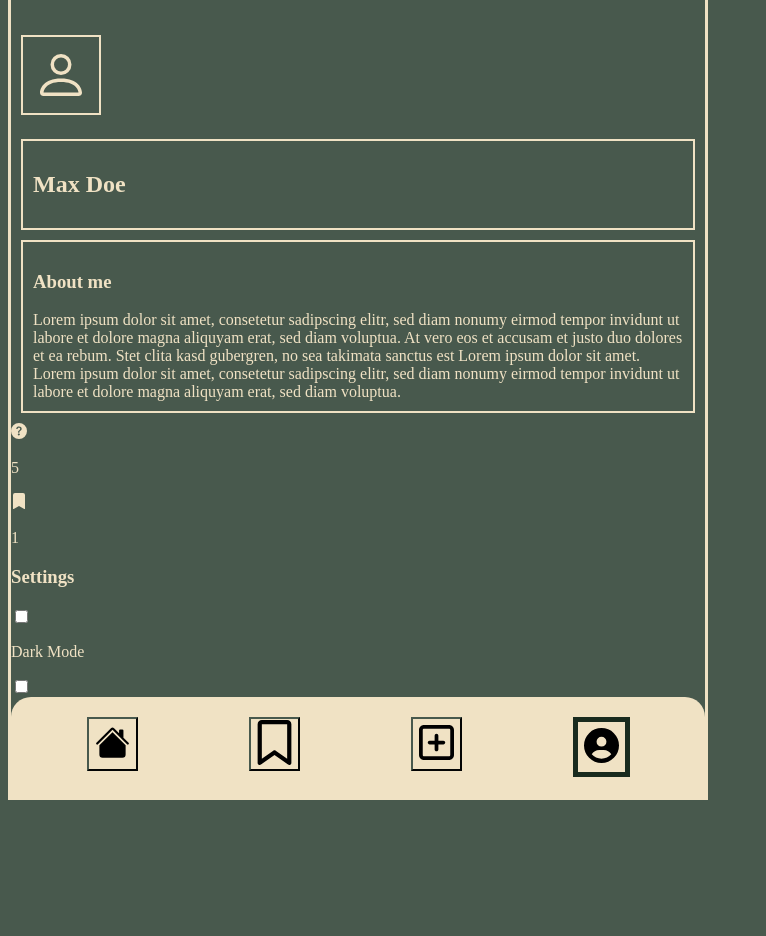
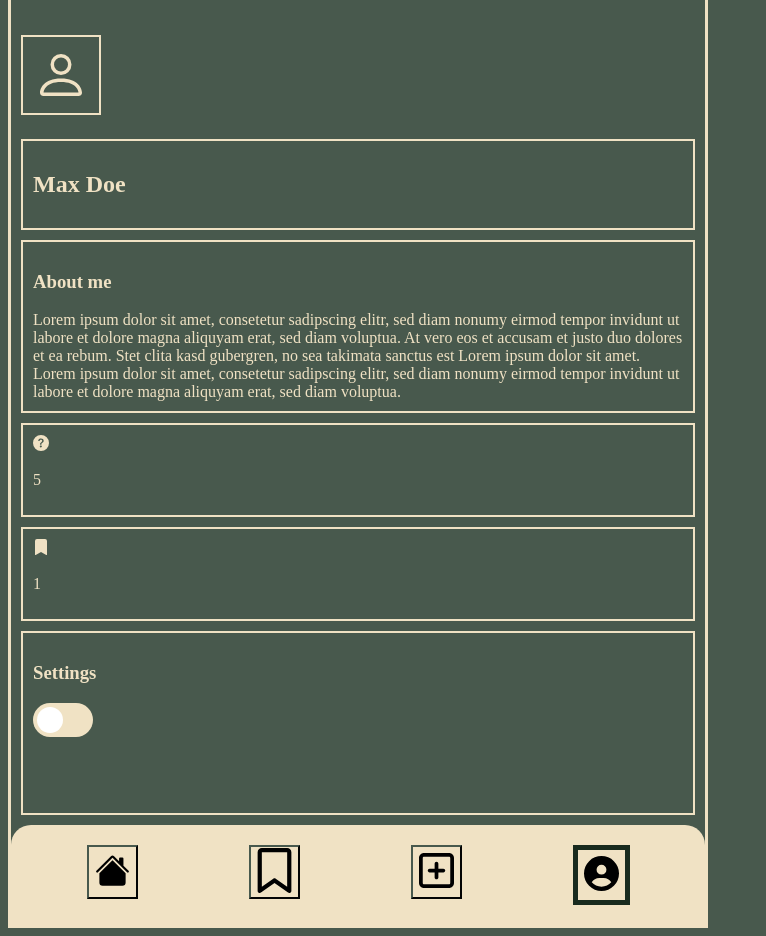
Before and after one commit to gwittm/quizapp, a plain HTML site: page profile.html in a window 1280 px wide. Shown: the part 86-1022 px from the top of the page, without its empty margins (0-766 px from the left). Before the commit the page ends 894 px from the top, so only its background shows below. Drawn offline with Linux system fonts and the light colour scheme.

Commit message:
add slider darkmode without function

```diff
--- a/css/styles.css
+++ b/css/styles.css
@@ -65,6 +65,8 @@ main {
   margin-left: 50px;
   display: flex;
   flex-direction: column;
+  flex-wrap: wrap;
+  row-gap: 10px;
 }
 
 .card:hover {
@@ -320,6 +322,18 @@ Rounded sliders */
   grid-area: "about";
 }
 
+.grid_darkmode {
+  border: solid 2px;
+  padding: 10px;
+  margin: 10px;
+}
+
+.counter__box {
+  border: solid 2px;
+  margin: 10px;
+  padding: 10px;
+}
+
 .profile-icon {
   height: 80px;
   width: 80px;
@@ -340,3 +354,60 @@ Rounded sliders */
 
   margin: 10px;
 }
+
+.switch {
+  height: 100px;
+}
+
+.theme-switch {
+  display: inline-block;
+  height: 34px;
+  position: relative;
+  width: 60px;
+}
+
+.theme-switch input {
+  display: none;
+}
+
+.slider {
+  background-color: var(--eggshell-white);
+  bottom: 0;
+  cursor: pointer;
+  left: 0;
+  position: absolute;
+  right: 0;
+  top: 0;
+  transition: 0.4s;
+}
+
+.slider:before {
+  background-color: #fff;
+  bottom: 4px;
+  content: "";
+  height: 26px;
+  left: 4px;
+  position: absolute;
+  transition: 0.4s;
+  width: 26px;
+}
+
+input:checked + .slider {
+  background-color: var(--dark-green);
+}
+
+input:checked + .slider:before {
+  transform: translateX(26px);
+}
+
+.slider.round {
+  border-radius: 34px;
+}
+
+.slider.round:before {
+  border-radius: 50%;
+}
+
+[data-theme="dark"] {
+  --font-color: var(var(--eggshell-white) ; --bg-color: var(--dark-green));
+}
--- a/js/index.js
+++ b/js/index.js
@@ -53,3 +53,29 @@ bookmarkButton2.addEventListener("click", () => {
 bookmarkButton3.addEventListener("click", () => {
   bookmarkIcon3.classList.toggle("choose");
 });
+
+/* Slider*/
+const toggleSwitch = document.querySelector(
+  '.theme-switch input[type="checkbox"]'
+);
+const currentTheme = localStorage.getItem("theme");
+
+if (currentTheme) {
+  document.documentElement.setAttribute("data-theme", currentTheme);
+
+  if (currentTheme === "dark") {
+    toggleSwitch.checked = true;
+  }
+}
+
+function switchTheme(e) {
+  if (e.target.checked) {
+    document.documentElement.setAttribute("data-theme", "dark");
+    localStorage.setItem("theme", "dark");
+  } else {
+    document.documentElement.setAttribute("data-theme", "light");
+    localStorage.setItem("theme", "light");
+  }
+}
+
+toggleSwitch.addEventListener("change", switchTheme, false);
--- a/profile.html
+++ b/profile.html
@@ -35,21 +35,20 @@
         <h2 class="max__doe">Max Doe</h2>
       </section>
 
-      <section class="grid_about">
-        <section class="about__article">
+      <section class="about__article grid_about">
         <h3 class="about_max">About me</h3>
         <article>
           Lorem ipsum dolor sit amet, consetetur sadipscing elitr, sed diam
-            nonumy eirmod tempor invidunt ut labore et dolore magna aliquyam
-            erat, sed diam voluptua. At vero eos et accusam et justo duo dolores
-            et ea rebum. Stet clita kasd gubergren, no sea takimata sanctus est
-            Lorem ipsum dolor sit amet. Lorem ipsum dolor sit amet, consetetur
-            sadipscing elitr, sed diam nonumy eirmod tempor invidunt ut labore
-            et dolore magna aliquyam erat, sed diam voluptua.
+          nonumy eirmod tempor invidunt ut labore et dolore magna aliquyam erat,
+          sed diam voluptua. At vero eos et accusam et justo duo dolores et ea
+          rebum. Stet clita kasd gubergren, no sea takimata sanctus est Lorem
+          ipsum dolor sit amet. Lorem ipsum dolor sit amet, consetetur
+          sadipscing elitr, sed diam nonumy eirmod tempor invidunt ut labore et
+          dolore magna aliquyam erat, sed diam voluptua.
         </article>
       </section>
 
-        <section class="counter__box grid_counter">
+      <section class="counter__box grid_counter_questions">
         <form class="counter_questions">
           <svg
             class="icon_question"
@@ -66,6 +65,9 @@
           </svg>
           <p class="zahlen">5</p>
         </form>
+      </section>
+
+      <section class="counter__box grid_counter_bookmarks">
         <form class="counter_bookmarks">
           <svg
             class="icon_bookmark"
@@ -84,19 +86,21 @@
         </form>
       </section>
 
-        <section class="settings">
+      <section class="settings grid_darkmode">
         <h3 class="settings_title">Settings</h3>
-                <label class="switch" data-js="toggle__button">
-                    <input type="checkbox">
+        <!-- <p class="mode">Dark Mode</p>
+        <label class="switch_for_dark" data-js="darkmode__toggle__button">
+          <input type="checkbox" />
           <span class="slider round"></span>
+        </label> -->
+        <div class="switch">
+          <label class="theme-switch" for="checkbox">
+            <input type="checkbox" id="checkbox" />
+            <div class="slider round"></div>
           </label>
-
-        <section class="grid_darkmode">
-          <p class="mode">Dark Mode</p>
-          <label class="switch_for_dark">
-            <input type="checkbox" />
-          </label>
+        </div>
       </section>
+    </main>
 
     <footer class="nav__footer grid_footer">
       <a href="/index.html">
@@ -173,5 +177,5 @@
         </button>
       </a>
     </footer>
-      </section>
+  </body>
 </html>
```
Lines whose indentation alone changed are shown as unchanged.
